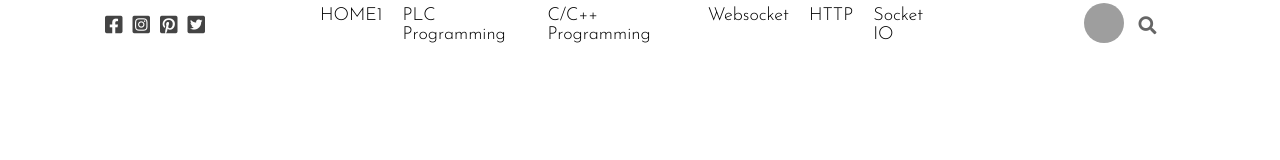
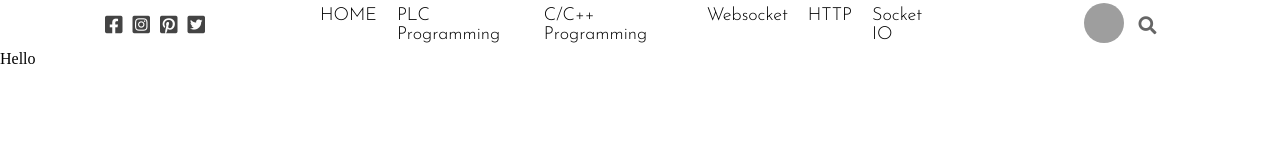
Before and after one commit to sumaInovation/frontend, a React (Create React App) app: page / in a window 1280 px wide. Shown: the top 160 px of the page. Built offline with nearby package versions, Linux system fonts and the light colour scheme; grey boxes are pictures that could not be loaded.

Commit message:
myupdates

```diff
--- a/src/App.js
+++ b/src/App.js
@@ -4,7 +4,7 @@ function App() {
   return (
     <Router>
       <Topbar />
-
+        <h>Hello</h>
     </Router>
 
 
--- a/src/components/topbar/Topbar.js
+++ b/src/components/topbar/Topbar.js
@@ -15,7 +15,7 @@ export default function Topbar() {
         <ul className="topList">
           <li className="topListItem">
             <Link className="link" to="/">
-              HOME1
+              HOME
             </Link>
           </li>
           <li className="topListItem">
```
Also changed, not shown: src/Image/Logo.png (added).
